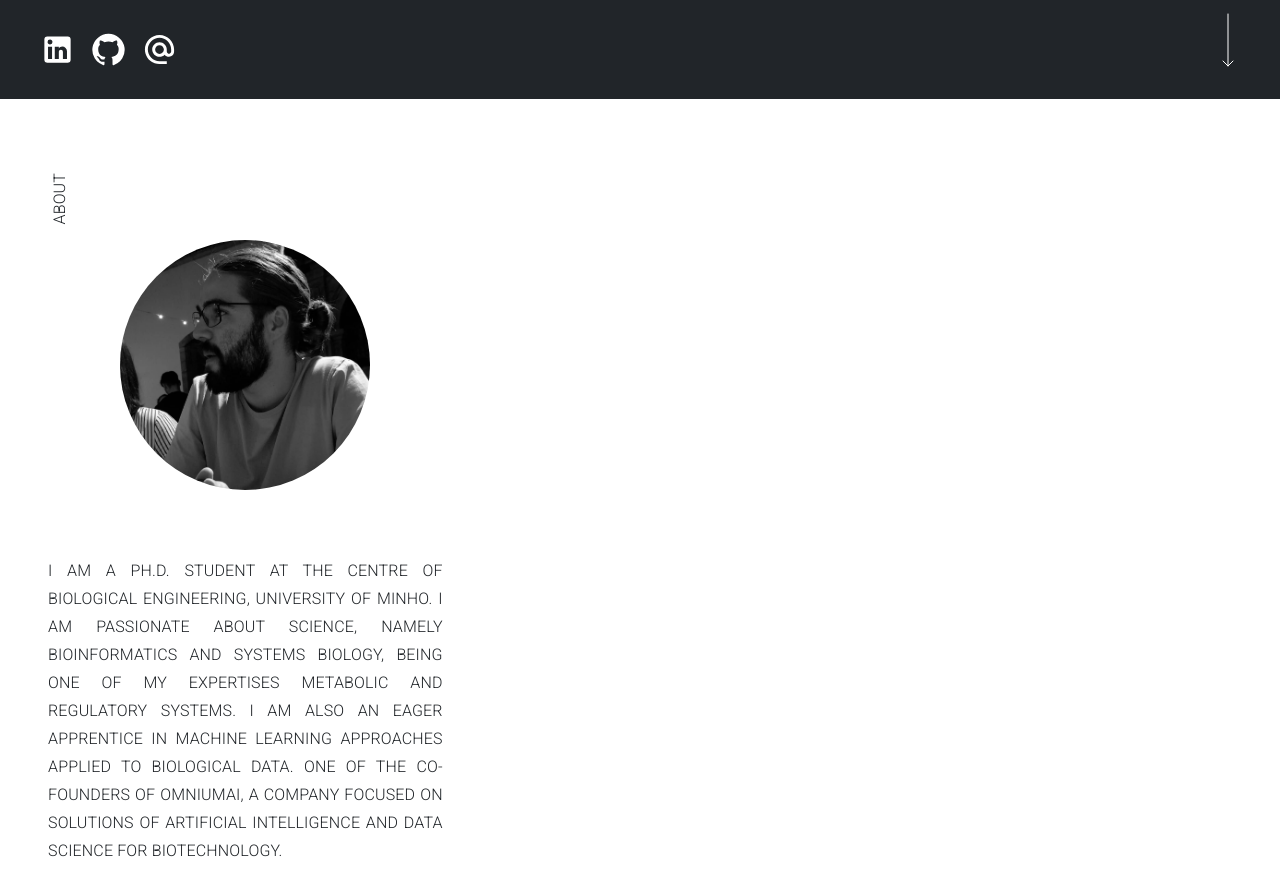
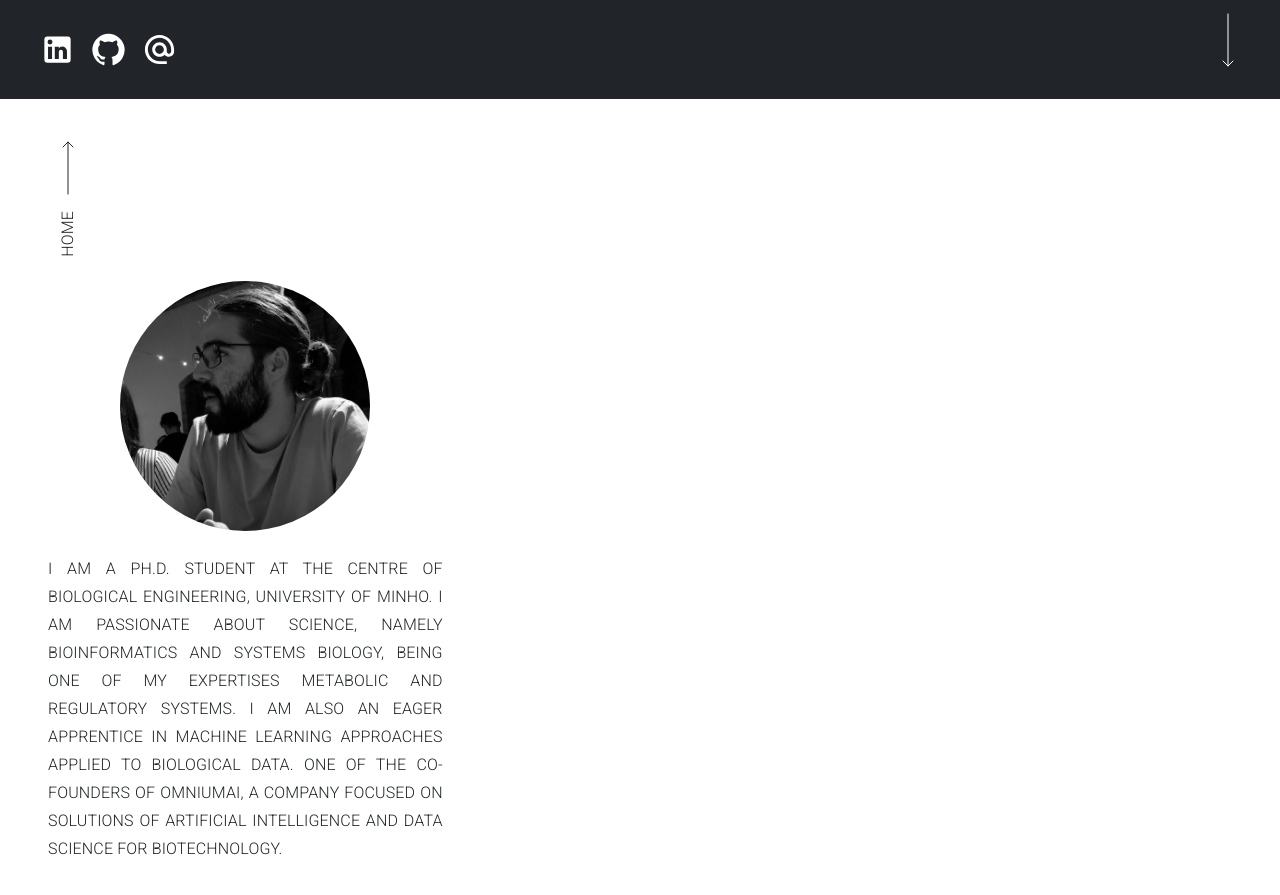
Before and after one commit to cruz-f/cruz-f.github.io, a React (Create React App) app: page / in a window 1280 px wide. Shown: the part 701-1596 px from the top of the page. Built offline with nearby package versions, Linux system fonts and the light colour scheme.

Commit message:
[ADD] add scroll up to previous element

```diff
--- /dev/null
+++ b/src/components/UpButton.js
@@ -0,0 +1,42 @@
+import {IconButton, Stack, Typography} from "@mui/material";
+import {ReactComponent as UpArrow} from "../assets/up-arrow.svg";
+
+
+function UpButton(props) {
+    const {scrollHandler, text} = props;
+    return (
+        <IconButton onClick={scrollHandler}
+                    sx={{
+                        transitionProperty: 'transform',
+                        transitionDuration: '0.4s',
+                        transitionTimingFunction: 'ease-in-out',
+                        transitionDelay: '0s',
+                        '&:hover': {
+                            backgroundColor: '#fff',
+                            transform: 'translateY(-.5rem)',
+                            cursor: 'pointer',
+                        }
+                    }}>
+            <Stack
+                direction="column"
+                justifyContent="center"
+                alignItems="center"
+                spacing={2}>
+                <div style={{transform: "rotateX(180deg)"}}>
+                    <UpArrow width={12} height={54}/>
+                </div>
+                <Typography color={'#212529'}
+                            sx={{
+                                fontWeight: 'lighter',
+                                textTransform: "uppercase",
+                                writingMode: "vertical-lr",
+                                transform: "scale(-1)",
+                            }}>
+                    {text}
+                </Typography>
+            </Stack>
+        </IconButton>
+    );
+}
+
+export default UpButton;
--- a/src/sections/About.js
+++ b/src/sections/About.js
@@ -1,9 +1,15 @@
 import * as React from 'react';
 import {Avatar, Grid, Typography} from "@mui/material";
 import AvatarImg from "../assets/avatar.jpg";
+import UpButton from "../components/UpButton";
 
 
 function About() {
+
+    const scrollToHome = () => {
+        const homeSection = document.querySelector( '#home' );
+        homeSection.scrollIntoView({ behavior: 'smooth', block: 'center', inline: 'center'});
+    }
 
     return (
         <Grid container
@@ -16,16 +22,8 @@ function About() {
               }}
               justifyContent="space-between"
               alignItems="center">
-            <Grid item mt={5} xs={4} alignSelf={'center'}>
-                <Typography color={'#212529'}
-                            sx={{
-                                fontWeight: 'lighter',
-                                textTransform: "uppercase",
-                                writingMode: "vertical-lr",
-                                transform: "scale(-1)",
-                            }}>
-                    About
-                </Typography>
+            <Grid item mt={2} xs={4} alignSelf={'center'}>
+                <UpButton scrollHandler={() => scrollToHome()} text={'home'}/>
                 <Avatar alt="avatar"
                         src={AvatarImg}
                         sx={{
@@ -35,9 +33,9 @@ function About() {
                             height: 250
                         }}/>
             </Grid>
-            <Grid item mt={5} xs={8} alignSelf={'flex-end'}>
+            <Grid item mt={2} xs={8}>
             </Grid>
-            <Grid item xs={4}>
+            <Grid item mb={3} xs={4}>
                 <Typography
                     color={'#212529'}
                     variant="subtitle1"
@@ -52,7 +50,7 @@ function About() {
                     One of the co-founders of OmniumAI, a company focused on solutions of artificial intelligence and data science for biotechnology.
                 </Typography>
             </Grid>
-            <Grid item xs={8}>
+            <Grid item mb={3} xs={8}>
             </Grid>
         </Grid>
     );
```
Also changed, not shown: src/assets/up-arrow.svg (added).
